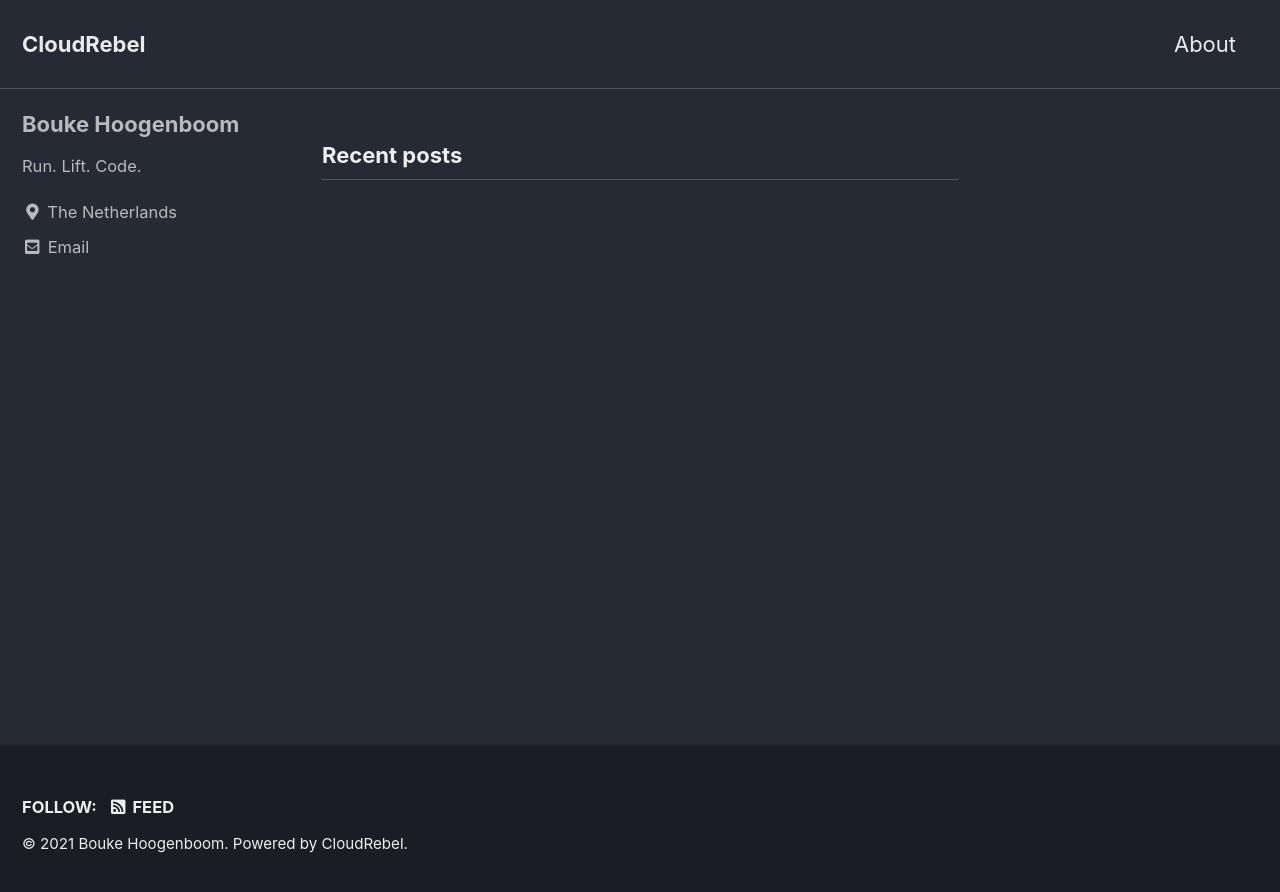
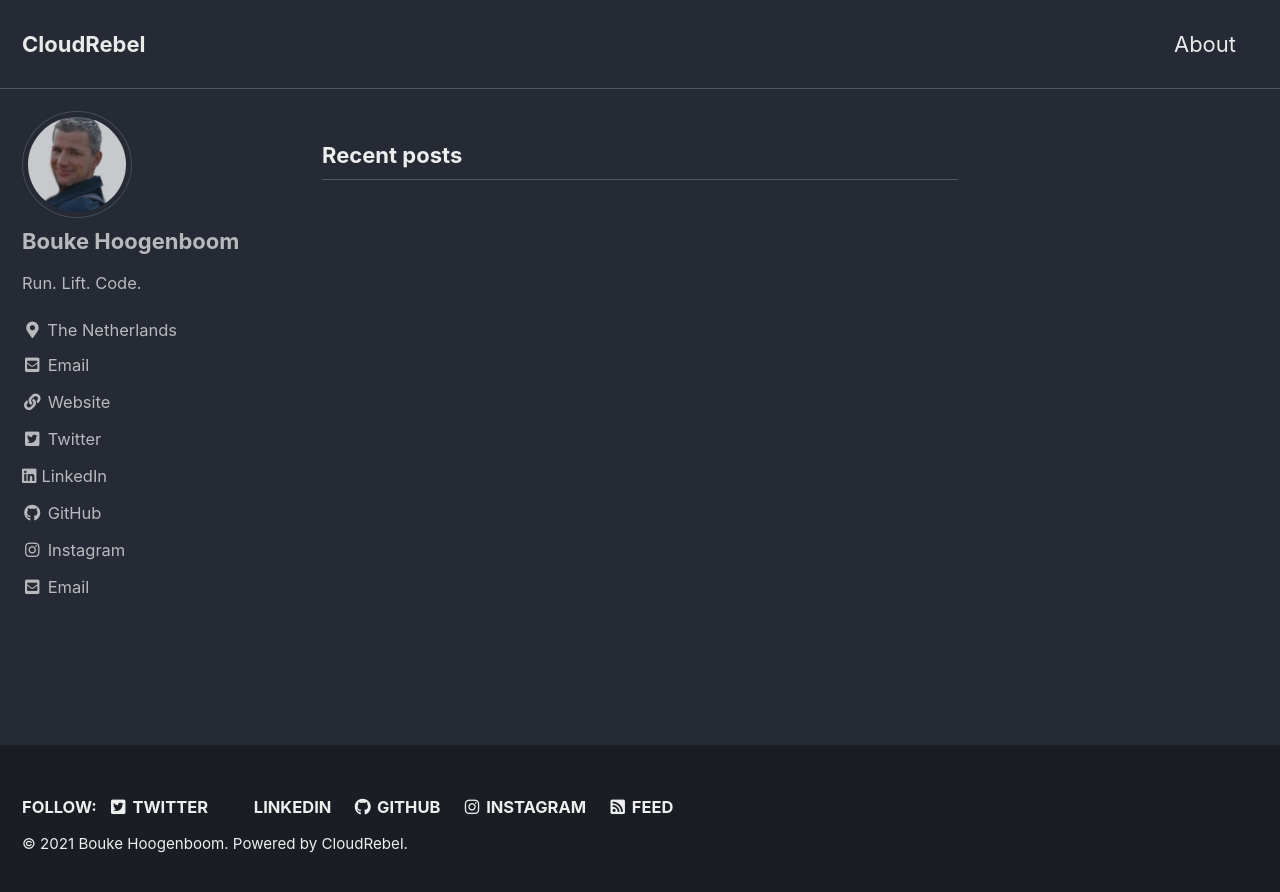
Before and after one commit to bhoogenboom/bhoogenboom.github.io, a Jekyll site: the page built from index.html, in a window 1280 px wide. Shown: the top 892 px of the page. Built offline with Jekyll 4.4.1, drawn with Linux system fonts in a browser that asks for light colours; cached includes are drawn as plain includes; the list of posts is cut into pages by our own code; part of the change alters nothing that is shown.

Commit message:
Adjusted _config.yml

```diff
--- a/_config.yml
+++ b/_config.yml
@@ -95,51 +95,45 @@ analytics:
 # Site Author
 author:
   name             : "Bouke Hoogenboom"
-  avatar           : # path of avatar image, e.g. "/assets/images/bio-photo.jpg"
+  avatar           : "/assets/images/bio-photo-1.jpg" # path of avatar image, e.g. "/assets/images/bio-photo.jpg"
   bio              : "Run. Lift. Code."
   location         : "The Netherlands"
   email            : "BHoogenboom@outlook.com"
   links:
     - label: "Email"
       icon: "fas fa-fw fa-envelope-square"
-      # url: "mailto:bhoogenboom@outlook.com"
+      url: "mailto:bhoogenboom@outlook.com"
     - label: "Website"
       icon: "fas fa-fw fa-link"
-      # url: "https://CloudRebel.nl"
+      url: "https://CloudRebel.nl"
     - label: "Twitter"
       icon: "fab fa-fw fa-twitter-square"
-      # url: "https://twitter.com/BoukeHoogenboom"
+      url: "https://twitter.com/BoukeHoogenboom"
     - label: "LinkedIn"
       icon: "fab fa-linkedin"
-      # url: "https://www.linkedin.com/in/bouke-hoogenboom-823a5272/"
+      url: "https://www.linkedin.com/in/bouke-hoogenboom-823a5272/"
     - label: "GitHub"
       icon: "fab fa-fw fa-github"
-      # url: "https://github.com/bhoogenboom"
+      url: "https://github.com/bhoogenboom"
     - label: "Instagram"
       icon: "fab fa-fw fa-instagram"
-      # url: "https://www.instagram.com/run.lift.code/"
+      url: "https://www.instagram.com/run.lift.code/"
 
 # Site Footer
 footer:
   links:
     - label: "Twitter"
       icon: "fab fa-fw fa-twitter-square"
-      # url:
+      url: "https://twitter.com/BoukeHoogenboom"
     - label: "LinkedIn"
       icon: "fab fa-fw fa-linkedin-square"
-      # url:
+      url: "https://www.linkedin.com/in/bouke-hoogenboom-823a5272/"
     - label: "GitHub"
       icon: "fab fa-fw fa-github"
-      # url:
-    - label: "GitLab"
-      icon: "fab fa-fw fa-gitlab"
-      # url:
-    - label: "Bitbucket"
-      icon: "fab fa-fw fa-bitbucket"
-      # url:
+      url: "https://github.com/bhoogenboom"
     - label: "Instagram"
       icon: "fab fa-fw fa-instagram"
-      # url:
+      url: "https://www.instagram.com/run.lift.code/"
 
 
 # Reading Files
```
